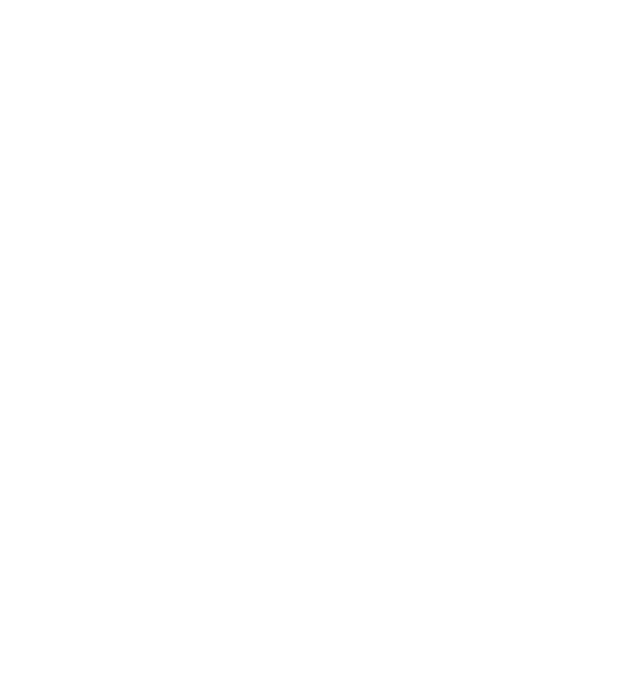
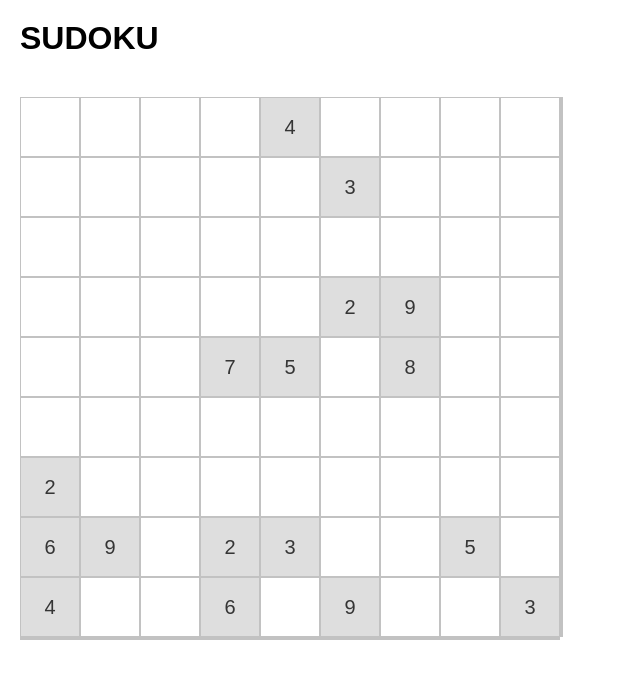
Before and after one commit to dogiloki/sudoku-js, a plain HTML site: page index.html in a window 1280 px wide. Shown: the whole page, without its empty margins (0-640 px from the left). Drawn offline with Linux system fonts and the light colour scheme.

Commit message:
Primera fase de GUI app.js. La clase Sudoku, se agrego un método apra obtener el número de casilla en base la posición

```diff
--- /dev/null
+++ b/css/styles.css
@@ -0,0 +1,36 @@
+*{
+	padding: 0px;
+	margin: 0px;
+	box-sizing: border-box;
+	font-family: arial;
+}
+h1{
+	padding: 20px;
+}
+.content_tablero{
+	margin: 20px;
+}
+.content_tablero .fila{
+	display: flex;
+}
+.content_tablero .columna{
+	display: block;
+}
+.content_tablero .casilla{
+	width: 60px;
+	height: 60px;
+	font-size: 20px;
+	padding: 20px;
+	text-align: center;
+	border: 1px solid #c2c2c2;
+	cursor: default;
+	color: #353535;
+	outline: none;
+}
+.content_tablero .casilla-pista{
+	background: #dedede;
+}
+.content_tablero .casilla:hover{
+	background: #f5f5f5;
+}
+.content_tablero .
--- a/index.html
+++ b/index.html
@@ -3,14 +3,26 @@
 <head>
 	<meta charset="utf-8">
 	<meta name="viewport" content="width=device-width, initial-scale=1">
+	<link rel="stylesheet" type="text/css" href="css/styles.css">
 	<script type="text/javascript" src="js/Diccionario.js"></script>
 	<script type="text/javascript" src="js/Util.js"></script>
 	<script type="text/javascript" src="js/Sudoku.js"></script>
 	<script type="text/javascript" src="js/Consola.js"></script>
-	<script type="text/javascript" src="js/App.js"></script>
-	<title></title>
+	<title>Sudoku</title>
 </head>
 <body>
 
+	<h1>SUDOKU</h1>
+
+	<template id="template-tablero">
+		<div class="subtablero" id="subtablero"></div>
+		<div class="fila" id="fila"></div>
+		<div class="columna" id="columna"></div>
+		<input type="text" class="casilla" id="casilla">
+	</template>
+	<center class="content_tablero" id="content_tablero"></center>
+
+	<script type="text/javascript" src="js/App.js"></script>
+
 </body>
 </html>
--- a/js/App.js
+++ b/js/App.js
@@ -0,0 +1,76 @@
+var template_tablero=document.getElementById("template-tablero").content;
+var content_tablero=document.getElementById("content_tablero");
+var fragment=document.createDocumentFragment();
+
+// Ejecutar al cargar el DOM
+document.addEventListener("DOMContentLoaded",()=>{
+	this.pintar();
+});
+
+var sudoku;
+
+async function pintar(){
+
+	sudoku=await new Sudoku();
+	let tablero=sudoku.tablero;
+	let resultado=sudoku.resultado;
+	let conta=1;
+	console.log(sudoku.mostrar(true));
+	let content_subtablero=this.template_tablero.getElementById('subtablero').cloneNode(true);
+	let content_tablero=document.createElement("div");
+	content_tablero.setAttribute("style","display: block;");
+	tablero.forEach(function(subtablero,a){
+		let content_fila=this.template_tablero.getElementById('fila').cloneNode(true);
+		subtablero.forEach(function(casilla,b){
+			let texto=casilla.texto;
+			let pista=casilla.pista;
+			let content_columna=this.template_tablero.getElementById('columna').cloneNode(true);
+			let content_casilla=this.template_tablero.getElementById("casilla").cloneNode(true);
+			if((b+1)%sudoku.tam_subtablero==0){
+				content_casilla.setAttribute("style","box-shadow: 3px 0px #c2c2c2;");
+			}
+			if((a+1)%sudoku.tam_subtablero==0){
+				content_columna.setAttribute("style","box-shadow: 0px 3px #c2c2c2;");
+			}
+			content_casilla.value=texto;
+			if(pista){
+				content_casilla.classList.add("casilla-pista");
+				content_casilla.setAttribute("readonly","");
+			}else{
+				content_casilla.setAttribute("onkeydown","cambio("+conta+")");
+				content_casilla.setAttribute("onkeyup","cambio("+conta+")");
+				content_casilla.setAttribute("onclick","cambio("+conta+")");
+			}
+			content_casilla.setAttribute("name",conta);
+			conta++;
+			content_columna.appendChild(content_casilla);
+			content_fila.appendChild(content_columna);
+		});
+		content_tablero.appendChild(content_fila);
+	});
+	this.content_tablero.appendChild(content_tablero);
+
+	//let clone=this.template_tablero.cloneNode(true);
+	//this.content_tablero.appendChild(clone);
+}
+
+function cambio(name){
+	let caja=document.getElementsByName(name)[0];
+	let num=caja.value;
+	let casillas=document.getElementsByClassName("casilla");
+	for(let casi of casillas){
+		casi.setAttribute("style","color: #353535");
+	}
+	if(Util.esNumero(num) && num<=sudoku.tam_tablero && num>0){
+		let coords_num=sudoku.coordenadas(name);
+		let numeros=sudoku.numeroRepetido(coords_num.fila,coords_num.columna,num);
+		if(numeros!=null){
+			numeros.forEach(coord_repi=>{
+				let posicion=sudoku.posicion(coord_repi.fila,coord_repi.columna);
+				document.getElementsByName(posicion)[0].setAttribute("style","color: red");
+			});
+		}
+	}else{
+		caja.value="";
+	}
+}
--- a/js/Diccionario.js
+++ b/js/Diccionario.js
@@ -6,6 +6,6 @@ class Diccionario{
 		pistas:17
 	}
 
-	static casilla_vacia="0";
+	static casilla_vacia="";
 
 }
--- a/js/Sudoku.js
+++ b/js/Sudoku.js
@@ -160,4 +160,8 @@ class Sudoku{
 		};
 	}
 
+	posicion(fila,columna){
+		return (fila*this.tam_tablero+(columna+1));
+	}
+
 }
```
